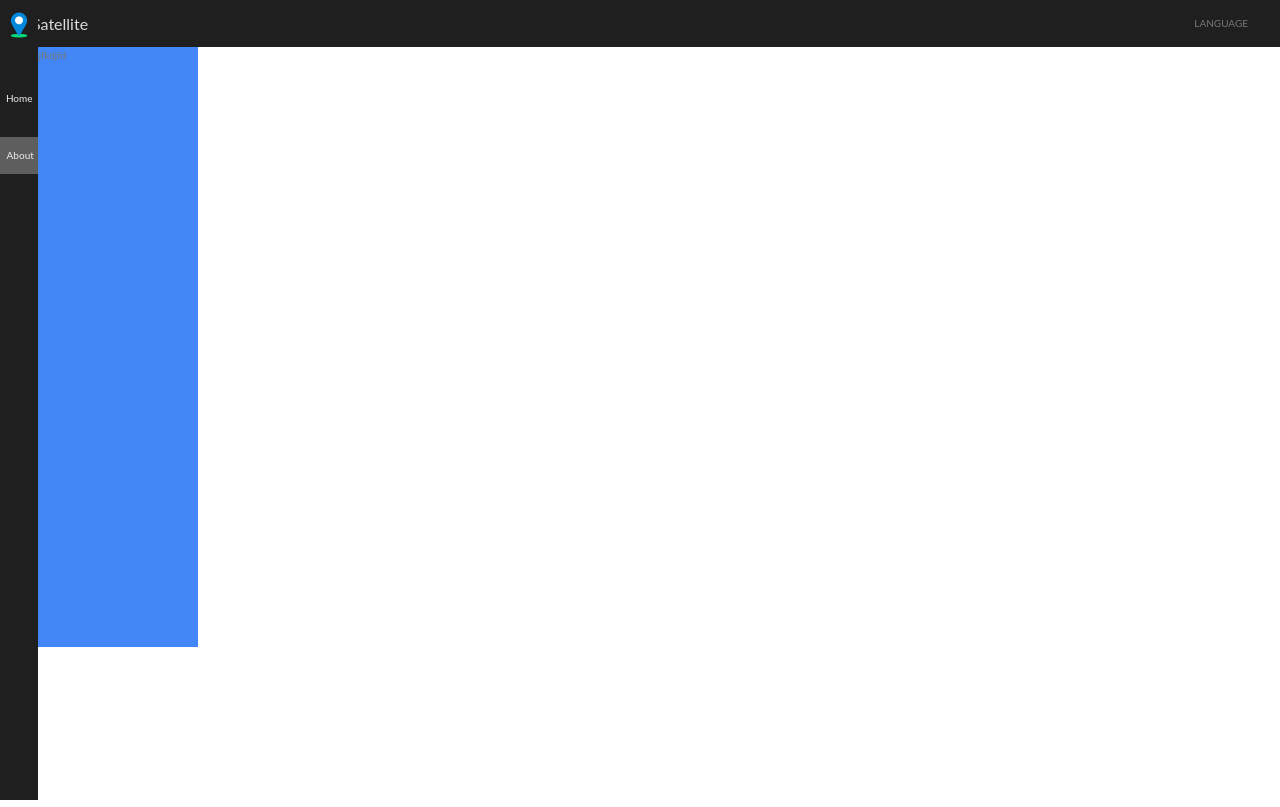
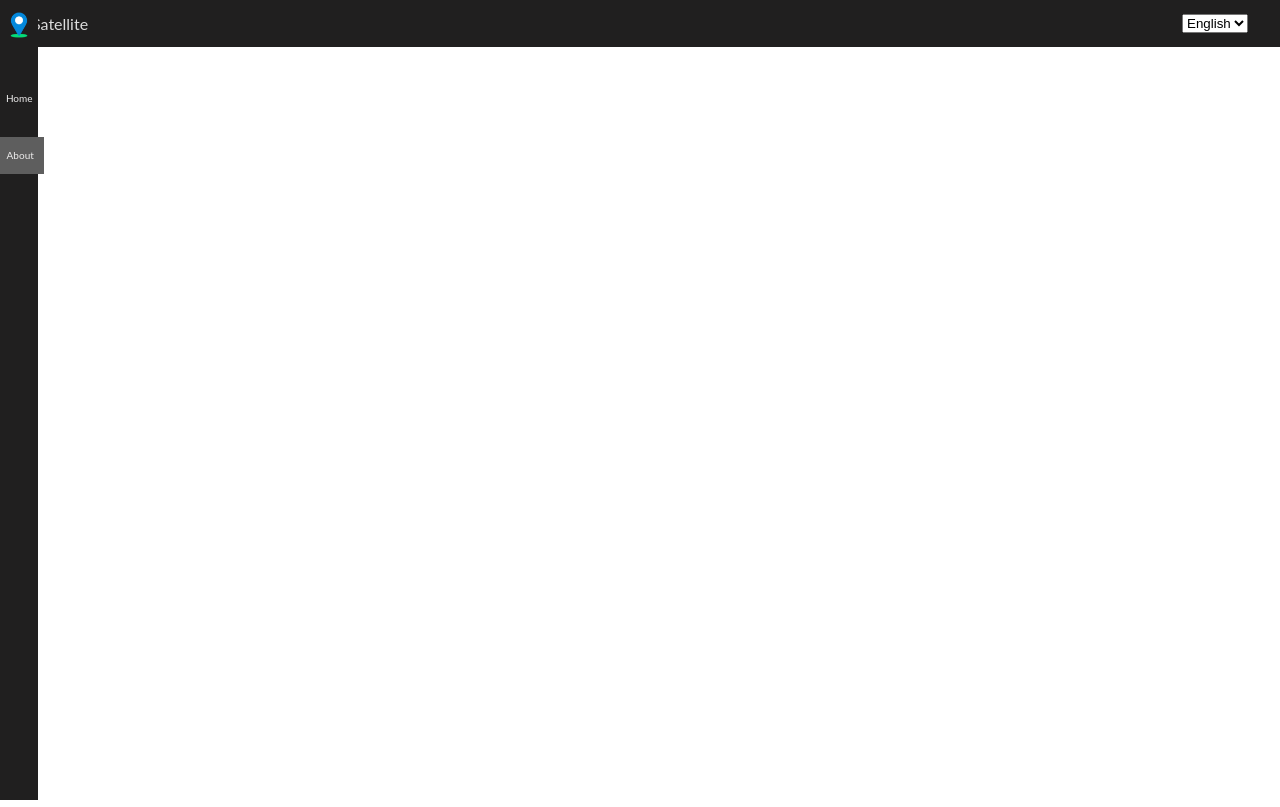
Before and after one commit to rahmanmajeed/Map-Box-GL, a React (Vite) app: page /about in a window 1280 px wide. Built offline with nearby package versions, Linux system fonts and the light colour scheme.

Commit message:
⚡️ improve code performance.

```diff
--- a/src/components/shared/Header.tsx
+++ b/src/components/shared/Header.tsx
@@ -8,7 +8,12 @@ export default function Header() {
     <>
       <header>
         <p className="logo-title">satellite</p>
-        <div>language</div>
+        <div className="select-box">
+          <select name="" id="">
+            <option value="en">English</option>
+            <option value="en">Bangla</option>
+          </select>
+        </div>
       </header>
     </>
   );
--- a/src/layout/Layout.tsx
+++ b/src/layout/Layout.tsx
@@ -9,7 +9,6 @@ export default function Layout() {
       <div className="wrapper">
         <Header />
         <div className="content">
-          <div className="area-list-wrapper">jfkdjfd</div>
           <Outlet />
         </div>
       </div>
--- a/src/pages/About.tsx
+++ b/src/pages/About.tsx
@@ -1,7 +1,3 @@
-import React from 'react'
-
 export default function About() {
-  return (
-    <div>About</div>
-  )
+  return <div className="about-content">About</div>;
 }
--- a/src/pages/Home.tsx
+++ b/src/pages/Home.tsx
@@ -1,9 +1,9 @@
-import Map from "../components/Map";
+import MapBox from "../components/Map";
 
 export default function Home() {
   return (
     <>
-      <Map />
+      <MapBox />
     </>
   );
 }
```
